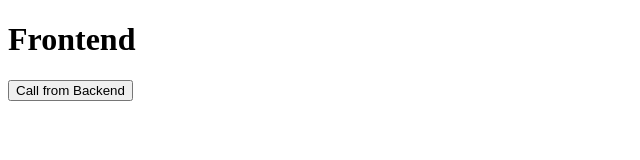
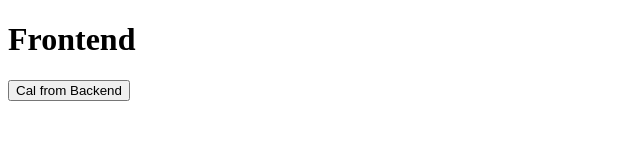
Before and after one commit to Terraform-3tier-Project/frontend, a plain HTML site: page index.html in a window 1280 px wide. Shown: the full height of the page, 0-640 px from the left. Drawn offline with Linux system fonts and the light colour scheme.

Commit message:
gitaction push

```diff
--- a/index.html
+++ b/index.html
@@ -6,7 +6,7 @@
 </head>
 <body>
   <h1>Frontend</h1>
-  <button onclick="fetchHello()">Call  from Backend</button>
+  <button onclick="fetchHello()">Cal from Backend</button>
   <p id="response"></p>
 
   <script>
```
